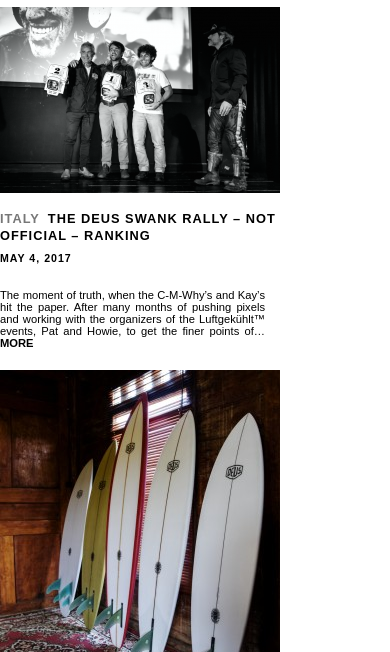
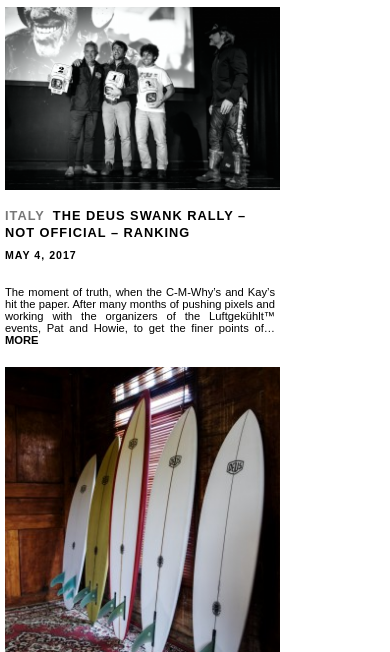
Before and after one commit to grebenik999/shop_flexbox, a website: page app/blog.html in a window 390 px wide. Shown: the part 448-1100 px from the top of the page. Drawn offline with Linux system fonts and the light colour scheme; a web font is replaced by a local one.

Commit message:
structure changes

```diff
--- a/app/css/blog.css
+++ b/app/css/blog.css
@@ -94,6 +94,7 @@
 /*section blog__posts start*/
 
 #posts {
+  display: block;
   width: 100%;
   max-width: 1170px;
   margin: 0 auto;
@@ -102,7 +103,9 @@
 
 #posts .posters {
   display: inline-block;
-  float: left;
+  margin: 0 5px;
+  padding: 0;
+  vertical-align: top;
 }
 
 #posts .posters .blog__posters {
@@ -112,36 +115,44 @@
   display: flex;
   -webkit-box-orient: vertical;
   -webkit-box-direction: normal;
-  -webkit-flex-flow: column wrap;
-  -ms-flex-flow: column wrap;
-  flex-flow: column wrap;
-  -webkit-box-pack: start;
-  -webkit-justify-content: flex-start;
-  -ms-flex-pack: start;
-  justify-content: flex-start;
-  -webkit-box-align: start;
-  -webkit-align-items: flex-start;
-  -ms-flex-align: start;
-  align-items: flex-start;
-  -webkit-align-content: flex-start;
-  -ms-flex-line-pack: start;
-  align-content: flex-start;
+  -webkit-flex-flow: column nowrap;
+  -ms-flex-flow: column nowrap;
+  flex-flow: column nowrap;
+  -webkit-box-pack: end;
+  -webkit-justify-content: flex-end;
+  -ms-flex-pack: end;
+  justify-content: flex-end;
+  -webkit-box-align: center;
+  -webkit-align-items: center;
+  -ms-flex-align: center;
+  align-items: center;
 }
 
 #posts .posters .blog__posters .post {
-  display: block;
-  max-width: 290px;
-  margin: 10px auto 0;
+  max-width: 275px;
+  margin: 10px 0 0;
   -webkit-box-flex: 1;
   -webkit-flex: 1 1 25%;
   -ms-flex: 1 1 25%;
   flex: 1 1 25%;
+  -webkit-align-self: stretch;
+  -ms-flex-item-align: stretch;
+  align-self: stretch;
 }
 
-#posts .posters .blog__posters .post > img {
+#posts .posters .blog__posters .post img {
+  width: 100%;
   padding: 0;
+  opacity: 1;
   -o-object-fit: cover;
   object-fit: cover;
+}
+
+#posts .posters .blog__posters .post img:hover {
+  -webkit-transition: all .5s ease;
+  -o-transition: all .5s ease;
+  transition: all .5s ease;
+  opacity: .8;
 }
 
 #posts .posters .blog__posters .post h2 {
@@ -191,7 +202,7 @@
   font-family: 'open-sans', sans-serif;
   font-size: .7rem;
   font-weight: normal;
-  padding: 0 25px 0 0;
+  padding: 0 5px 0 0;
   text-align: justify;
 }
 
@@ -307,3 +318,34 @@
     margin-left: 0;
   }
 }
+
+@media only screen and (max-width: 1155px) {
+  #posts .posters:nth-child(4) {
+    -webkit-transform: translate(0, -12%);
+    -ms-transform: translate(0, -12%);
+    transform: translate(0, -12%);
+  }
+}
+
+@media only screen and (max-width: 870px) {
+  #posts .posters:nth-child(3) {
+    -webkit-transform: translate(0, -13%);
+    -ms-transform: translate(0, -13%);
+    transform: translate(0, -13%);
+  }
+
+  #posts .posters:nth-child(4) {
+    -webkit-transform: translate(0, 0);
+    -ms-transform: translate(0, 0);
+    transform: translate(0, 0);
+  }
+}
+
+@media only screen and (max-width: 580px) {
+  #posts .posters:nth-child(3),
+  #posts .posters:nth-child(4) {
+    -webkit-transform: translate(0, 0);
+    -ms-transform: translate(0, 0);
+    transform: translate(0, 0);
+  }
+}
--- a/app/css/main.css
+++ b/app/css/main.css
@@ -3458,6 +3458,7 @@
 /*section blog__posts start*/
 
 #posts {
+  display: block;
   width: 100%;
   max-width: 1170px;
   margin: 0 auto;
@@ -3466,7 +3467,9 @@
 
 #posts .posters {
   display: inline-block;
-  float: left;
+  margin: 0 5px;
+  padding: 0;
+  vertical-align: top;
 }
 
 #posts .posters .blog__posters {
@@ -3476,36 +3479,44 @@
   display: flex;
   -webkit-box-orient: vertical;
   -webkit-box-direction: normal;
-  -webkit-flex-flow: column wrap;
-  -ms-flex-flow: column wrap;
-  flex-flow: column wrap;
-  -webkit-box-pack: start;
-  -webkit-justify-content: flex-start;
-  -ms-flex-pack: start;
-  justify-content: flex-start;
-  -webkit-box-align: start;
-  -webkit-align-items: flex-start;
-  -ms-flex-align: start;
-  align-items: flex-start;
-  -webkit-align-content: flex-start;
-  -ms-flex-line-pack: start;
-  align-content: flex-start;
+  -webkit-flex-flow: column nowrap;
+  -ms-flex-flow: column nowrap;
+  flex-flow: column nowrap;
+  -webkit-box-pack: end;
+  -webkit-justify-content: flex-end;
+  -ms-flex-pack: end;
+  justify-content: flex-end;
+  -webkit-box-align: center;
+  -webkit-align-items: center;
+  -ms-flex-align: center;
+  align-items: center;
 }
 
 #posts .posters .blog__posters .post {
-  display: block;
-  max-width: 290px;
-  margin: 10px auto 0;
+  max-width: 275px;
+  margin: 10px 0 0;
   -webkit-box-flex: 1;
   -webkit-flex: 1 1 25%;
   -ms-flex: 1 1 25%;
   flex: 1 1 25%;
-}
-
-#posts .posters .blog__posters .post > img {
+  -webkit-align-self: stretch;
+  -ms-flex-item-align: stretch;
+  align-self: stretch;
+}
+
+#posts .posters .blog__posters .post img {
+  width: 100%;
   padding: 0;
+  opacity: 1;
   -o-object-fit: cover;
   object-fit: cover;
+}
+
+#posts .posters .blog__posters .post img:hover {
+  -webkit-transition: all .5s ease;
+  -o-transition: all .5s ease;
+  transition: all .5s ease;
+  opacity: .8;
 }
 
 #posts .posters .blog__posters .post h2 {
@@ -3555,7 +3566,7 @@
   font-family: 'open-sans', sans-serif;
   font-size: .7rem;
   font-weight: normal;
-  padding: 0 25px 0 0;
+  padding: 0 5px 0 0;
   text-align: justify;
 }
 
@@ -4126,12 +4137,43 @@
   }
 }
 
+@media only screen and (max-width: 1155px) {
+  #posts .posters:nth-child(4) {
+    -webkit-transform: translate(0, -12%);
+    -ms-transform: translate(0, -12%);
+    transform: translate(0, -12%);
+  }
+}
+
 @media only screen and (max-width: 992px) {
   /**/
 }
 
+@media only screen and (max-width: 870px) {
+  #posts .posters:nth-child(3) {
+    -webkit-transform: translate(0, -13%);
+    -ms-transform: translate(0, -13%);
+    transform: translate(0, -13%);
+  }
+
+  #posts .posters:nth-child(4) {
+    -webkit-transform: translate(0, 0);
+    -ms-transform: translate(0, 0);
+    transform: translate(0, 0);
+  }
+}
+
 @media only screen and (max-width: 768px) {
   /**/
+}
+
+@media only screen and (max-width: 580px) {
+  #posts .posters:nth-child(3),
+  #posts .posters:nth-child(4) {
+    -webkit-transform: translate(0, 0);
+    -ms-transform: translate(0, 0);
+    transform: translate(0, 0);
+  }
 }
 
 @media only screen and (max-width: 480px) {
```
